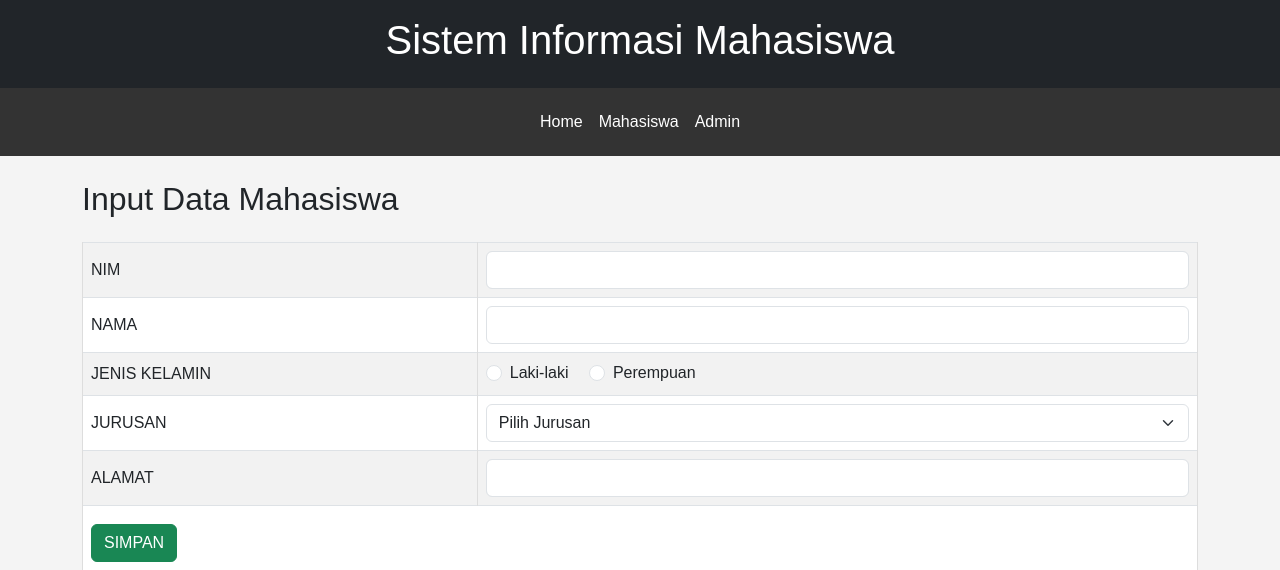
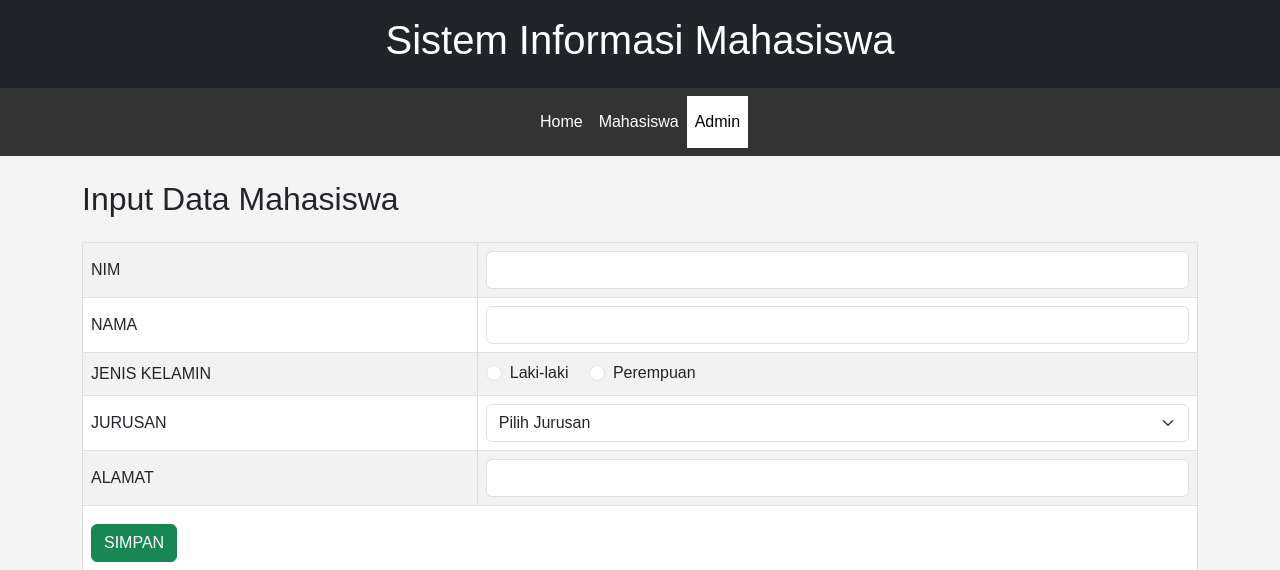
Before and after one commit to thejgdt/simple.php, a PHP site: page /admin.php in a window 1280 px wide. Shown: the top 570 px of the page. Run offline with PHP 8.4, Linux system fonts and the light colour scheme; data that the repository does not hold is empty.

Commit message:
refactor: page connection route change
link all admin-related activities to admin.php

```diff
--- a/admin.php
+++ b/admin.php
@@ -134,13 +134,13 @@
             <div class="collapse navbar-collapse">
                 <ul class="navbar-nav mx-auto">
                     <li class="nav-item">
-                        <a class="nav-link home" href="#">Home</a>
+                        <a class="nav-link home" href="index.php">Home</a>
                     </li>
                     <li class="nav-item">
                         <a class="nav-link mahasiswa" href="#">Mahasiswa</a>
                     </li>
                     <li class="nav-item">
-                        <a class="nav-link admin" href="#">Admin</a>
+                        <a class="nav-link admin active" href="#">Admin</a>
                     </li>
                 </ul>
             </div>
--- a/delete.php
+++ b/delete.php
@@ -7,5 +7,5 @@ $query = "DELETE from mahasiswa WHERE id_mahasiswa='$id_mahasiswa'";
 
 mysqli_query($koneksi, $query);
 
-header("location:index.php");
+header("location:admin.php");
 ?>
--- a/edit.php
+++ b/edit.php
@@ -11,5 +11,5 @@ $alamat = $_POST['alamat'];
 $query = "UPDATE mahasiswa SET nim = '$nim', nama = '$nama', jurusan = '$jurusan', jenis_kelamin = '$jenis_kelamin', alamat = '$alamat' WHERE id_mahasiswa = '$id_mahasiswa'";
 mysqli_query($koneksi, $query);
 
-header("location:index.php");
+header("location:admin.php");
 ?>
--- a/index.php
+++ b/index.php
@@ -122,13 +122,13 @@
             <div class="collapse navbar-collapse">
                 <ul class="navbar-nav mx-auto">
                     <li class="nav-item">
-                        <a class="nav-link home" href="#">Home</a>
+                        <a class="nav-link home active" href="#">Home</a>
                     </li>
                     <li class="nav-item">
                         <a class="nav-link mahasiswa" href="#">Mahasiswa</a>
                     </li>
                     <li class="nav-item">
-                        <a class="nav-link admin" href="#">Admin</a>
+                        <a class="nav-link admin" href="admin.php">Admin</a>
                     </li>
                 </ul>
             </div>
--- a/login.php
+++ b/login.php
@@ -10,7 +10,7 @@ $result = mysqli_query($koneksi, $query);
 
 if (mysqli_num_rows($result) > 0) {
     $_SESSION['username'] = $nama;
-    header("location: index.php");
+    header("location: admin.php");
 } else {
     echo "Login gagal. Silakan coba lagi.";
 }
--- a/simpan.php
+++ b/simpan.php
@@ -10,5 +10,5 @@ $query = "INSERT INTO mahasiswa (nim, nama, jurusan, jenis_kelamin, alamat) VALU
 
 mysqli_query($koneksi, $query);
 
-header("location:index.php");
+header("location:admin.php");
 ?>
--- a/update.php
+++ b/update.php
@@ -13,5 +13,5 @@ $stmt = mysqli_prepare($koneksi, $query);
 mysqli_stmt_bind_param($stmt, "sssssi", $nim, $nama, $jurusan, $jenis_kelamin, $alamat, $id_mahasiswa);
 mysqli_stmt_execute($stmt);
 
-header("location:index.php");
+header("location:admin.php");
 ?>
```
